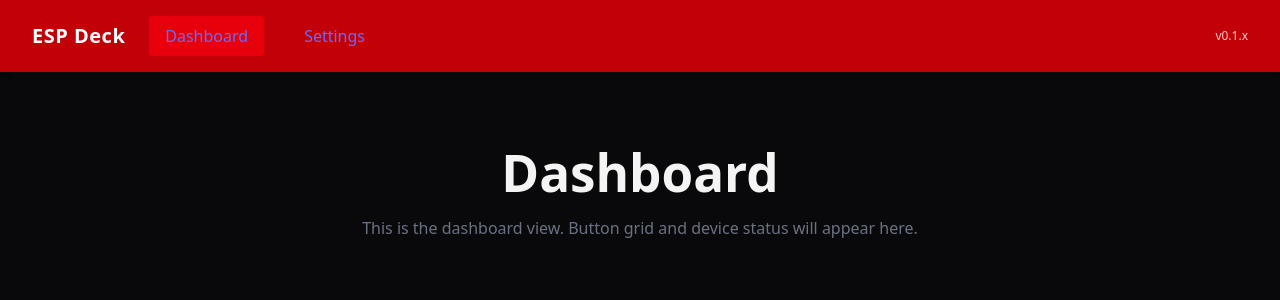
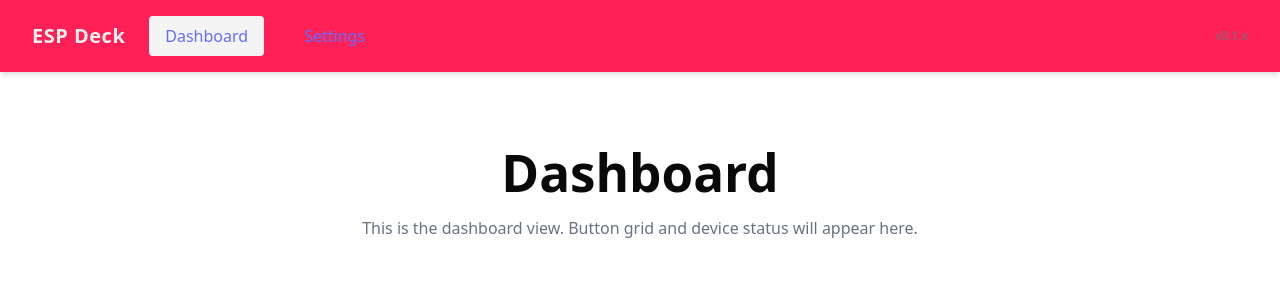
Before and after one commit to shantanugoel/esp-deck, a Vue app in the folder webapp/: page / in a window 1280 px wide. Shown: the top 300 px of the page. Built offline with nearby package versions, Linux system fonts and the light colour scheme.

Commit message:
Fix colors

```diff
--- a/webapp/src/App.vue
+++ b/webapp/src/App.vue
@@ -7,27 +7,27 @@ const isActiveRoute = (path: string) => route.path === path
 </script>
 
 <template>
-  <div class="w-screen min-h-screen bg-zinc-950 text-zinc-100">
+  <div class="w-screen min-h-screen bg-background text-foreground">
     <!-- Top Navigation Bar -->
-    <nav class="flex items-center justify-between px-8 py-4 bg-red-700 shadow-md">
+    <nav class="flex items-center justify-between px-8 py-4 bg-primary shadow-md">
       <div class="flex items-center gap-6">
-        <span class="font-bold text-xl tracking-wide text-white">ESP Deck</span>
+        <span class="font-bold text-xl tracking-wide text-primary-foreground">ESP Deck</span>
         <RouterLink
           to="/"
-          class="px-4 py-2 rounded transition hover:bg-red-600 text-white"
-          :class="{ 'bg-red-600 font-semibold': isActiveRoute('/') }"
+          class="px-4 py-2 rounded transition hover:bg-muted text-primary-foreground"
+          :class="{ 'bg-muted font-semibold': isActiveRoute('/') }"
         >
           Dashboard
         </RouterLink>
         <RouterLink
           to="/settings"
-          class="px-4 py-2 rounded transition hover:bg-red-600 text-white"
-          :class="{ 'bg-red-600 font-semibold': isActiveRoute('/settings') }"
+          class="px-4 py-2 rounded transition hover:bg-muted text-primary-foreground"
+          :class="{ 'bg-muted font-semibold': isActiveRoute('/settings') }"
         >
           Settings
         </RouterLink>
       </div>
-      <div class="text-xs text-red-200">v0.1.x</div>
+      <div class="text-xs text-muted-foreground">v0.1.x</div>
     </nav>
 
     <!-- Main Content -->
--- a/webapp/src/style.css
+++ b/webapp/src/style.css
@@ -4,56 +4,74 @@
 @custom-variant dark (&:is(.dark *));
 
 :root {
-  font-family: system-ui, Avenir, Helvetica, Arial, sans-serif;
-  line-height: 1.5;
-  font-weight: 400;
-
-  color-scheme: light dark;
-  color: rgba(255, 255, 255, 0.87);
-  background-color: #242424;
-
-  font-synthesis: none;
-  text-rendering: optimizeLegibility;
-  -webkit-font-smoothing: antialiased;
-  -moz-osx-font-smoothing: grayscale;
-  --background: #f0f4ff;
-  --foreground: #1a2233;
-  --card: #fff;
-  --card-foreground: #1a2233;
+  --radius: 0.5rem;
+  --background: oklch(1 0 0);
+  --foreground: oklch(0.141 0.005 285.823);
+  --card: oklch(1 0 0);
+  --card-foreground: oklch(0.141 0.005 285.823);
   --popover: oklch(1 0 0);
-  --popover-foreground: oklch(0.129 0.042 264.695);
-  --primary: #6366f1;
-  /* indigo-500 */
-  --primary-foreground: #fff;
-  --secondary: oklch(0.968 0.007 247.896);
-  --secondary-foreground: oklch(0.208 0.042 265.755);
-  --muted: #ede9fe;
-  /* violet-50 */
-  --muted-foreground: #7c3aed;
-  /* violet-600 */
-  --accent: #06b6d4;
-  /* cyan-500 */
-  --accent-foreground: #fff;
+  --popover-foreground: oklch(0.141 0.005 285.823);
+  --primary: oklch(0.645 0.246 16.439);
+  --primary-foreground: oklch(0.969 0.015 12.422);
+  --secondary: oklch(0.967 0.001 286.375);
+  --secondary-foreground: oklch(0.21 0.006 285.885);
+  --muted: oklch(0.967 0.001 286.375);
+  --muted-foreground: oklch(0.552 0.016 285.938);
+  --accent: oklch(0.967 0.001 286.375);
+  --accent-foreground: oklch(0.21 0.006 285.885);
   --destructive: oklch(0.577 0.245 27.325);
-  --destructive-foreground: oklch(0.577 0.245 27.325);
-  --border: #e0e7ff;
-  --input: #e0e7ff;
-  --ring: #6366f1;
+  --border: oklch(0.92 0.004 286.32);
+  --input: oklch(0.92 0.004 286.32);
+  --ring: oklch(0.645 0.246 16.439);
   --chart-1: oklch(0.646 0.222 41.116);
   --chart-2: oklch(0.6 0.118 184.704);
   --chart-3: oklch(0.398 0.07 227.392);
   --chart-4: oklch(0.828 0.189 84.429);
   --chart-5: oklch(0.769 0.188 70.08);
-  --radius: 0.625rem;
-  --sidebar: #f0f4ff;
-  --sidebar-foreground: #1a2233;
-  --sidebar-primary: #6366f1;
-  --sidebar-primary-foreground: #fff;
-  --sidebar-accent: #06b6d4;
-  --sidebar-accent-foreground: #fff;
-  --sidebar-border: #e0e7ff;
-  --sidebar-ring: #6366f1;
+  --sidebar: oklch(0.985 0 0);
+  --sidebar-foreground: oklch(0.141 0.005 285.823);
+  --sidebar-primary: oklch(0.645 0.246 16.439);
+  --sidebar-primary-foreground: oklch(0.969 0.015 12.422);
+  --sidebar-accent: oklch(0.967 0.001 286.375);
+  --sidebar-accent-foreground: oklch(0.21 0.006 285.885);
+  --sidebar-border: oklch(0.92 0.004 286.32);
+  --sidebar-ring: oklch(0.645 0.246 16.439);
 }
+
+.dark {
+  --background: oklch(0.141 0.005 285.823);
+  --foreground: oklch(0.985 0 0);
+  --card: oklch(0.21 0.006 285.885);
+  --card-foreground: oklch(0.985 0 0);
+  --popover: oklch(0.21 0.006 285.885);
+  --popover-foreground: oklch(0.985 0 0);
+  --primary: oklch(0.645 0.246 16.439);
+  --primary-foreground: oklch(0.969 0.015 12.422);
+  --secondary: oklch(0.274 0.006 286.033);
+  --secondary-foreground: oklch(0.985 0 0);
+  --muted: oklch(0.274 0.006 286.033);
+  --muted-foreground: oklch(0.705 0.015 286.067);
+  --accent: oklch(0.274 0.006 286.033);
+  --accent-foreground: oklch(0.985 0 0);
+  --destructive: oklch(0.704 0.191 22.216);
+  --border: oklch(1 0 0 / 10%);
+  --input: oklch(1 0 0 / 15%);
+  --ring: oklch(0.645 0.246 16.439);
+  --chart-1: oklch(0.488 0.243 264.376);
+  --chart-2: oklch(0.696 0.17 162.48);
+  --chart-3: oklch(0.769 0.188 70.08);
+  --chart-4: oklch(0.627 0.265 303.9);
+  --chart-5: oklch(0.645 0.246 16.439);
+  --sidebar: oklch(0.21 0.006 285.885);
+  --sidebar-foreground: oklch(0.985 0 0);
+  --sidebar-primary: oklch(0.645 0.246 16.439);
+  --sidebar-primary-foreground: oklch(0.969 0.015 12.422);
+  --sidebar-accent: oklch(0.274 0.006 286.033);
+  --sidebar-accent-foreground: oklch(0.985 0 0);
+  --sidebar-border: oklch(1 0 0 / 10%);
+  --sidebar-ring: oklch(0.645 0.246 16.439);
+}
+
 
 a {
   font-weight: 500;
```
